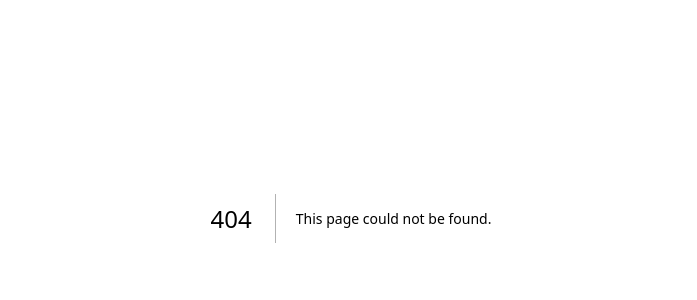
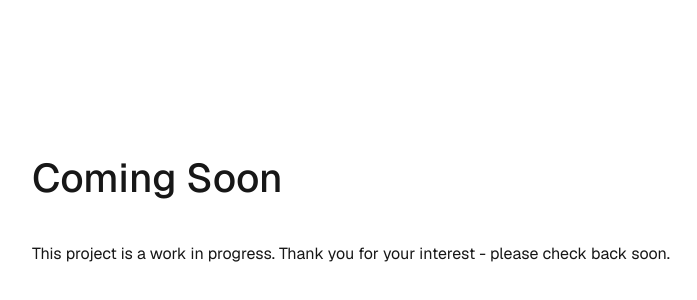
Before and after one commit to Moonfox404/portfolio, a Next.js app: page /coming-soon in a window 1280 px wide. Before the commit this address had no page. Shown: the part 182-482 px from the top of the page, without its empty margins (289-986 px from the left). Built offline with nearby package versions, Linux system fonts and the light colour scheme.

Commit message:
added coming soon page

```diff
--- /dev/null
+++ b/app/coming-soon/page.tsx
@@ -0,0 +1,13 @@
+import styles from "../page.module.css";
+
+
+const ComingSoon = () => {
+  return <div className={styles.page}>
+    <main className={styles.main}>
+      <h1>Coming Soon</h1>
+      <p>This project is a work in progress. Thank you for your interest - please check back soon.</p>
+    </main>
+  </div>
+};
+
+export default ComingSoon;
--- a/app/globals.css
+++ b/app/globals.css
@@ -40,3 +40,10 @@ a {
     color-scheme: dark;
   }
 }
+
+/* custom breakpoint sizing */
+@media (min-width: 768px) {
+  .vh-md-100 {
+    height: 100vh;
+  }
+}
--- a/app/page.tsx
+++ b/app/page.tsx
@@ -27,7 +27,7 @@ export default function Home() {
       <main className={styles.main}>
         <PortfolioNavbar/>
         <section id="about">
-          <Container className="vh-100">
+          <Container className="vh-md-100">
             <Row>
               <Col lg="8">
                 <div>
```
